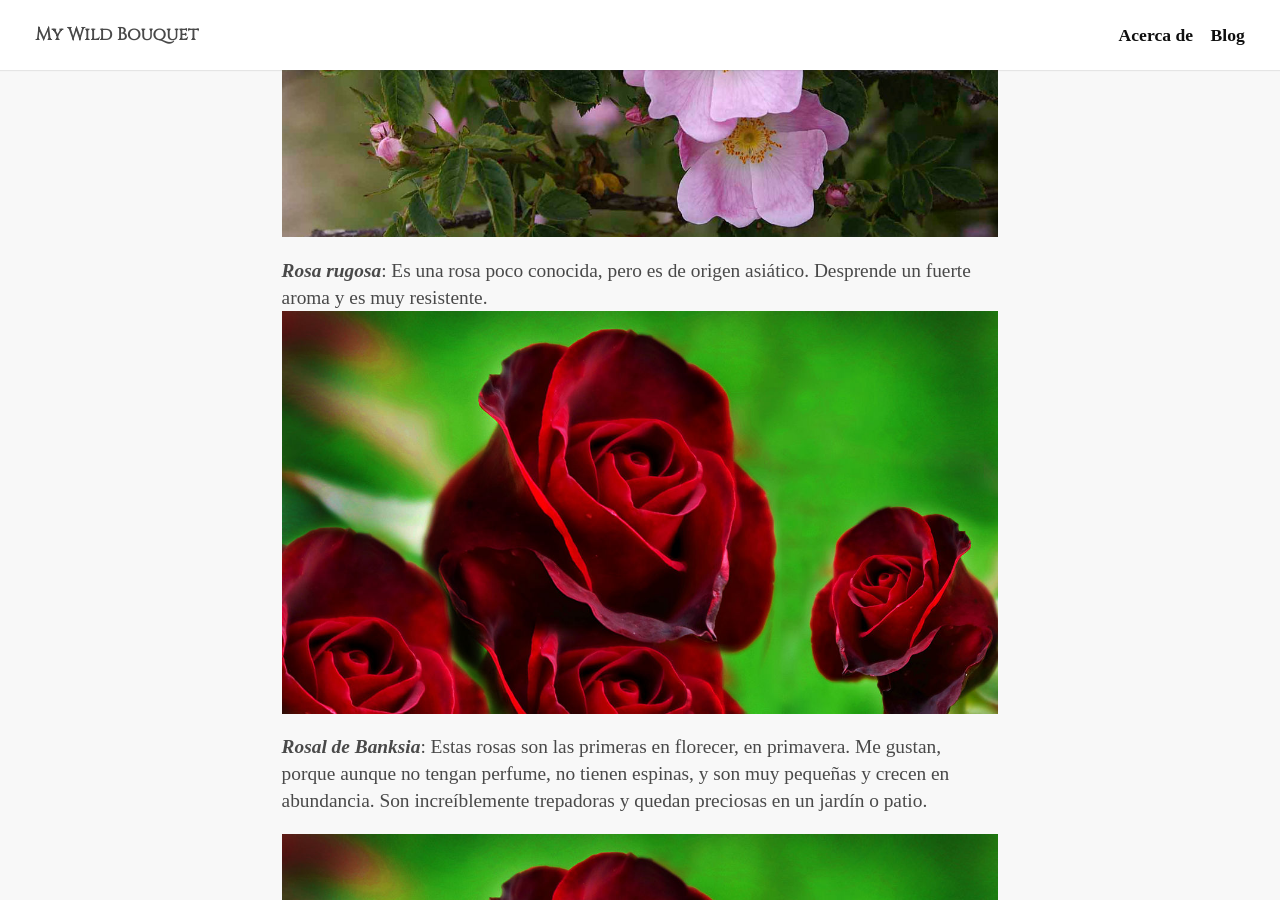
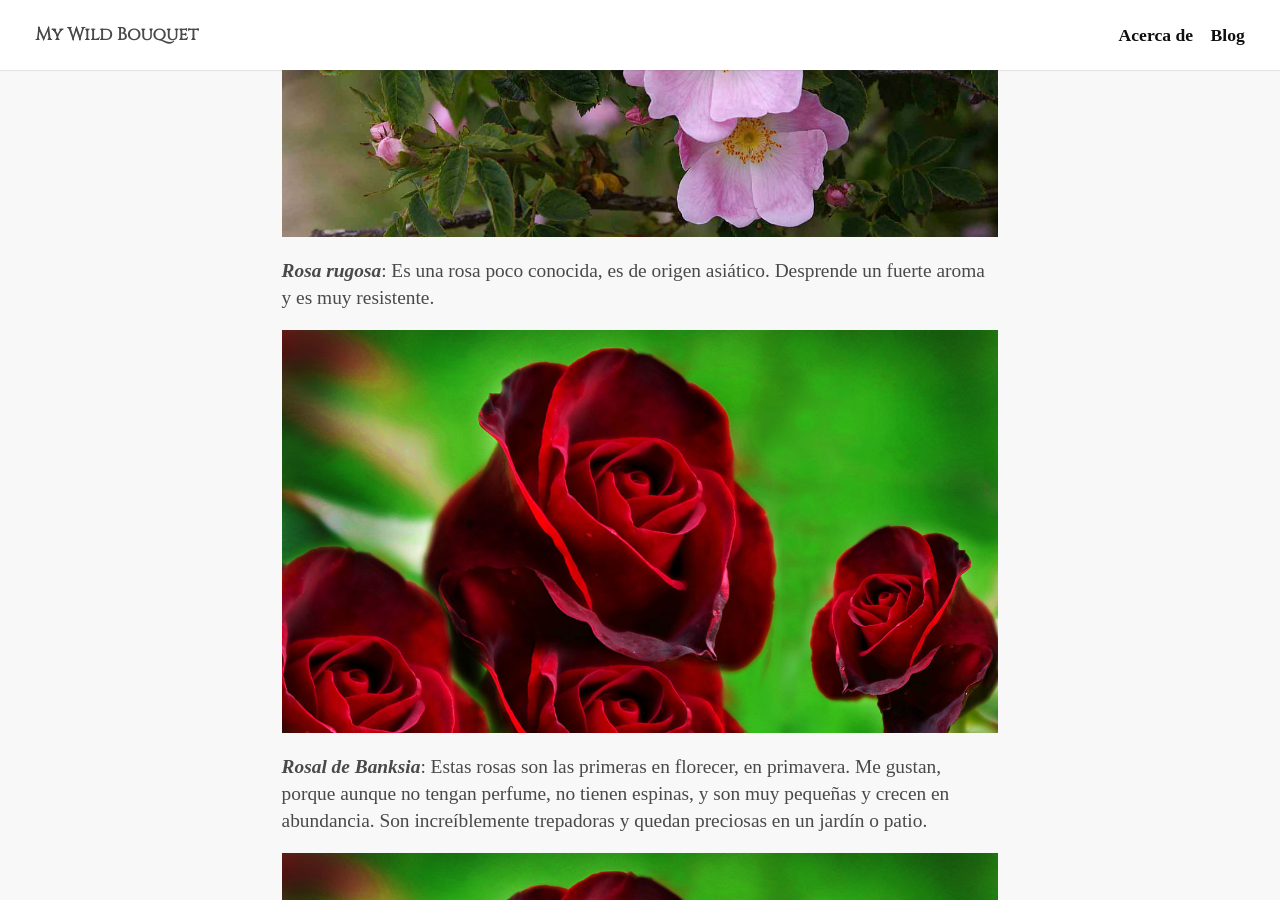
Before and after one commit to keyvanakbary/ramosilvestre.com, a Jekyll site: the page built from src/_posts/2018-01-15-tipos-de-rosas.md, in a window 1280 px wide and 900 px high, scrolled down 5484 px. Built offline with Jekyll 4.4.1, drawn with Linux system fonts in a browser that asks for light colours; some web fonts are replaced.

Commit message:
Update 2018-01-15-tipos-de-rosas.md

```diff
--- a/src/_posts/2018-01-15-tipos-de-rosas.md
+++ b/src/_posts/2018-01-15-tipos-de-rosas.md
@@ -41,16 +41,16 @@ Estas rosas son las que más se usan y se cultivan en la actualidad. Han sido cr
 
 _**Híbrido de Té**_: Esta es la rosa típca y la más famosa. Cuando piensas en una rosa, esta es la que se te viene a la cabeza. Hay miles de variantes en decenas de colores, con direfentes fragancias, tamaños etc. Es la que se usa en los ramos y decoraciones florales, por ejemplo.
 
-![Significado de las flores](/assets/images/posts/significado-de-las-flores.jpg)
+![Tipos de rosas](/assets/images/posts/significado-de-las-flores.jpg)
 
 _**Rosas Floribundas**_: También es muy conocida, pero crece en ramilletes con varias flores en un tallo y son un poco más pequeñas.
 
-![Significado de las flores](/assets/images/posts/Rosa-Floribunda.jpg)
+![Tipos de rosas](/assets/images/posts/Rosa-Floribunda.jpg)
 
 
 _**Rosas Grandiflora**_:Esta es una de las variedades más modernas. Combina la belleza de las híbrido de té y la fortaleza de las floribundas. En jardines, pueden crecer muy alto llegando hasta los 2 metros de altura.
 
-![Significado de las flores](/assets/images/posts/Rosa-Grandiflora.jpg)
+![Tipos de rosas](/assets/images/posts/Rosa-Grandiflora.jpg)
 
 
 
@@ -61,22 +61,23 @@ Las rosas silvestres son aquellas que crecen sin ningún tipo de interferencia h
 
 _**Rosa mosqueta, Eglantina rosa**_: Es conocida por sus múltiples propiedades en la cosmética, pero además tiene una dulce fragancia y puede medir la planta hasta casi 2,5 metos de altura.
 
-![Significado de las flores](/assets/images/posts/Rosa-mosqueta.jpg)
+![Tipos de rosas](/assets/images/posts/Rosa-mosqueta.jpg)
 
-_**Rosa rugosa**_: Es una rosa poco conocida, pero es de origen asiático. Desprende un fuerte aroma y es muy resistente.
-![Significado de las flores](/assets/images/posts/significado-de-las-flores.jpg)
+_**Rosa rugosa**_: Es una rosa poco conocida, es de origen asiático. Desprende un fuerte aroma y es muy resistente.
+
+![Tipos de rosas](/assets/images/posts/significado-de-las-flores.jpg)
 
 
 _**Rosal de Banksia**_: Estas rosas son las primeras en florecer, en primavera. Me gustan, porque aunque no tengan perfume, no tienen espinas, y son muy pequeñas y crecen en abundancia. Son increíblemente trepadoras y quedan preciosas en un jardín o patio.
 
-![Significado de las flores](/assets/images/posts/significado-de-las-flores.jpg)
+![Tipos de rosas](/assets/images/posts/significado-de-las-flores.jpg)
 
 
 Voy hacer una mención especial a una rosa típica y muy popular aquí en Reino Unido: **Las rosas inglesas o Rosas de David Austin**
 
 Estas rosas son las creadas por David Austin (1926, Ingaterra), conocido a nivel mundial en el mundo de la horticultura y que se dedica a cultivar nuevas rosas. Las crea combinado rosas antiguas (muy aromáticas y con carácter) con las modernas (muy resistentes y de muchos colores). HAy creado muchísimas nuevas variantes.
 
-![Significado de las flores](/assets/images/posts/significado-de-las-flores.jpg)
+![Tipos de rosas](/assets/images/posts/significado-de-las-flores.jpg)
 
 
 Espero que hayáis aprendido un poco sobre el mundo de las rosas y sobretodo, que hayáis elegido a vuestra favorita. Es un mundo apasionante a la vez de delicado. Anímate y regálate una rosa ;)
```
Also changed, not shown: other parts of src/_posts/2018-01-15-tipos-de-rosas.md (+3 -3 lines).
